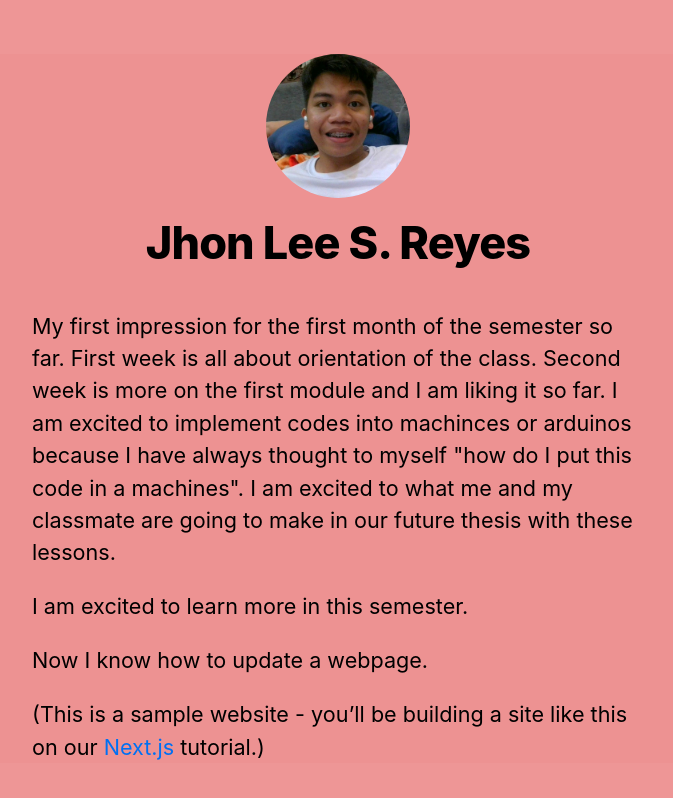
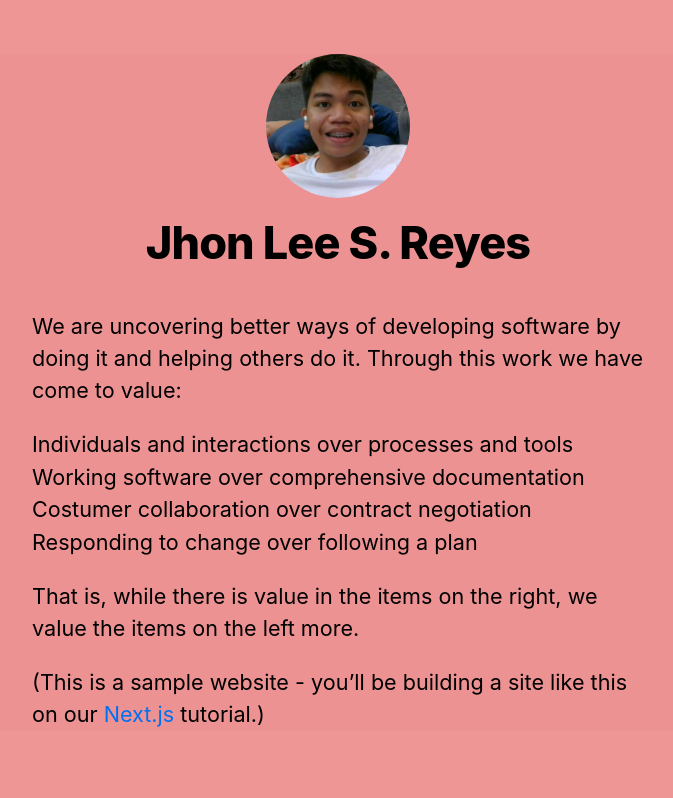
Before and after one commit to HipoTofu/nextjs-blog, a Next.js app: page / in a window 1280 px wide. Shown: the top 798 px of the page, without its empty margins (302-975 px from the left). Built offline with nearby package versions, Linux system fonts and the light colour scheme.

Commit message:
Update index.js

```diff
--- a/pages/index.js
+++ b/pages/index.js
@@ -7,23 +7,23 @@
     <Layout home>
 
       <Head>
-        <title>{siteTitle}</title>
+        <title>Manifesto For Agile Software Development</title>
       </Head>
       <section className={utilStyles.headingMd}>
         <p>
-          My first impression for the first month of the semester so far.
-          First week is all about orientation of the class. Second week
-          is more on the first module and I am liking it so far. I am
-          excited to implement codes into machinces or arduinos because
-          I have always thought to myself "how do I put this code in a
-          machines". I am excited to what me and my classmate are going
-          to make in our future thesis with these lessons.
+          We are uncovering better ways of developing
+          software by doing it and helping others do it.
+          Through this work we have come to value:
         </p>
         <p>
-          I am excited to learn more in this semester.
+          Individuals and interactions over processes and tools
+          Working software over comprehensive documentation
+            Costumer collaboration over contract negotiation
+              Responding to change over following a plan
         </p>
         <p>
-          Now I know how to update a webpage.
+          That is, while there is value in the items on
+          the right, we value the items on the left more.
         </p>
         <p>
           (This is a sample website - you’ll be building a site like this on our <a href="https://nextjs.org/learn/">Next.js</a> tutorial.)
```
